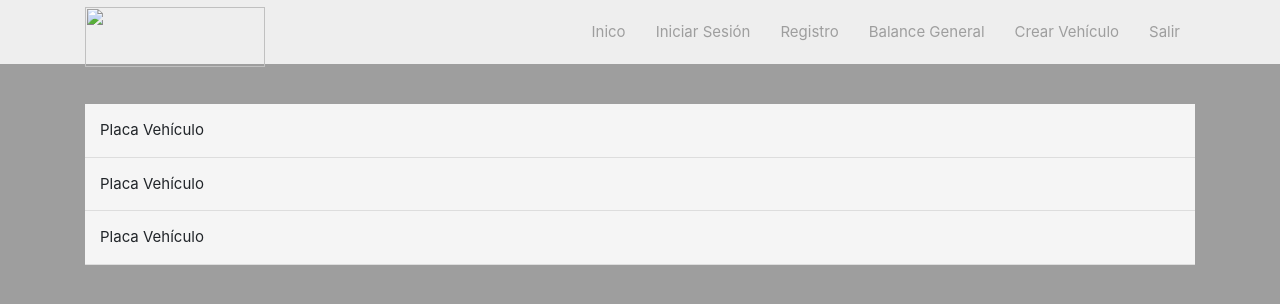
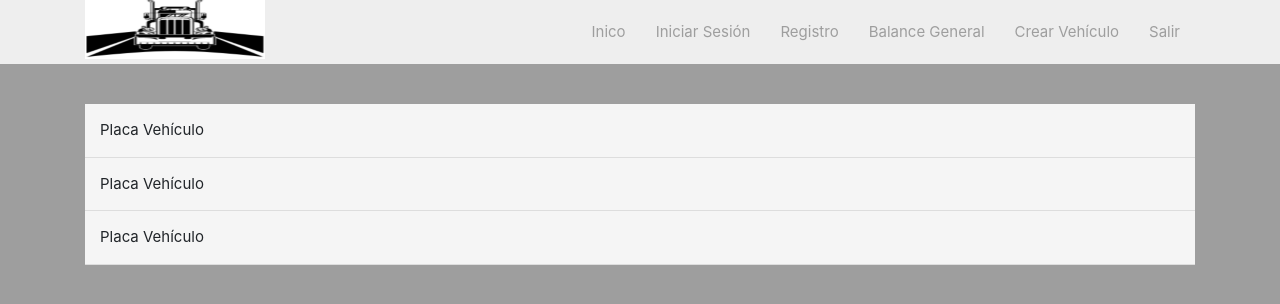
Before and after one commit to CrackMayo/TransCo, a plain HTML site: page index.html in a window 1280 px wide. Drawn offline with nearby package versions, Linux system fonts and the light colour scheme; no server answers.

Commit message:
Icon update

```diff
--- a/index.html
+++ b/index.html
@@ -15,7 +15,7 @@
     <nav class="z-depth-0 grey lighten-3" class="modal">
         <div class="nav-wrapper container">
             <a href="#" class="brand-logo">
-                <img src="img/Captura.PNG" style="width: 180px; height: 120px;height: 60px; margin-top:5px;">
+                <img src="img/Logo.PNG" style="width: 180px; height: 120px;height: 60px; margin-top:-10px;">
             </a>
             <ul id="nav-mobile" class="right hide-on-med-and-down">
                 <li class="logged-in">
```
Also changed, not shown: img/Logo.PNG (added).
